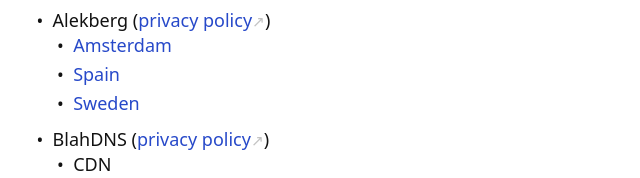
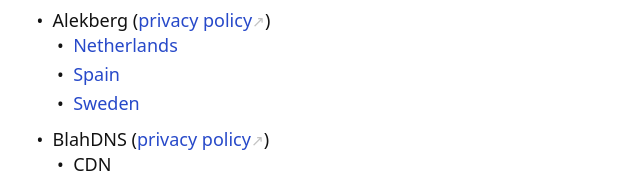
Before and after one commit to aniksarakash/encrypted-dns, a plain HTML site: page index.html in a window 1280 px wide. Shown: the part 603-781 px from the top of the page, 96-736 px from the left. Drawn offline with Linux system fonts and the light colour scheme.

Commit message:
Update Alekberg Amsterdam profile naming for consistency

```diff
--- a/index.html
+++ b/index.html
@@ -56,7 +56,7 @@
 						<li>
 							Alekberg (<a href='https://alekberg.net/privacy' rel='external noopener noreferrer'>privacy policy</a>)
 							<ul>
-								<li><a href='./mobileconfig/alekberg-amsterdam-doh.mobileconfig' rel='external noopener noreferrer'>Amsterdam</a></li>
+								<li><a href='./mobileconfig/alekberg-netherlands-doh.mobileconfig' rel='external noopener noreferrer'>Netherlands</a></li>
 								<li><a href='./mobileconfig/alekberg-spain-doh.mobileconfig' rel='external noopener noreferrer'>Spain</a></li>
 								<li><a href='./mobileconfig/alekberg-sweden-doh.mobileconfig' rel='external noopener noreferrer'>Sweden</a></li>
 							</ul>
```
Also changed, not shown: 2 other files.
